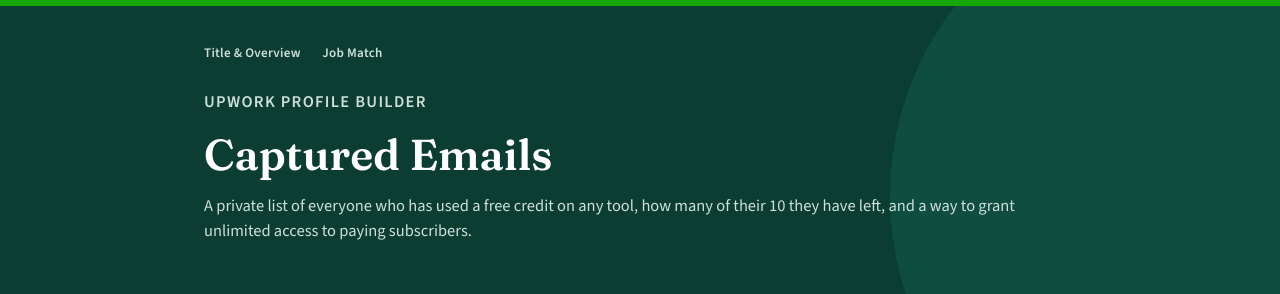
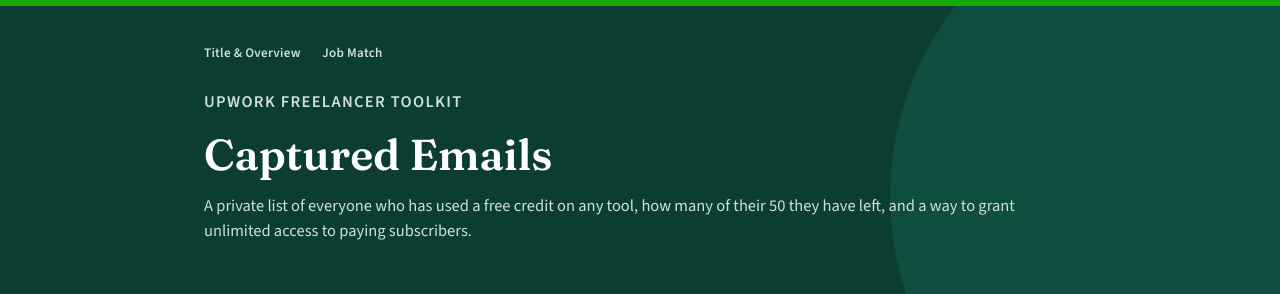
Before and after one commit to rey8788/profile-rewriter, a Next.js app: page /admin in a window 1280 px wide. Shown: the top 294 px of the page. Built offline with nearby package versions, Linux system fonts and the light colour scheme.

Commit message:
Update page.js

```diff
--- a/app/admin/page.js
+++ b/app/admin/page.js
@@ -1,4 +1,4 @@
-import { getAllSubscribers, FREE_CREDITS } from '../lib/credits';
+import { getAllSubscribers, getFreeCreditsLimit } from '../lib/credits';
 
 const thStyle = {
   textAlign: 'left',
@@ -25,10 +25,11 @@
   failed: 'Something went wrong saving that — please try again.',
 };
 
-const DONE_MESSAGES = {
-  grant: 'Unlimited access granted.',
-  revoke: 'Unlimited access revoked — back to the normal 10 free credits.',
-};
+function doneMessage(action, limit) {
+  if (action === 'grant') return 'Unlimited access granted.';
+  if (action === 'revoke') return `Unlimited access revoked — back to the normal ${limit} free credits.`;
+  return 'Saved.';
+}
 
 // Always fetch fresh — this list changes as people use the tools, and it's never
 // something we want a browser or CDN caching.
@@ -50,11 +51,11 @@
             <a href="/">Title &amp; Overview</a>
             <a href="/skills">Job Match</a>
           </nav>
-          <p className="eyebrow">Upwork Profile Builder</p>
+          <p className="eyebrow">Upwork Freelancer Toolkit</p>
           <h1>Captured Emails</h1>
           <p>
             A private list of everyone who has used a free credit on any tool, how many of
-            their 10 they have left, and a way to grant unlimited access to paying subscribers.
+            their {getFreeCreditsLimit()} they have left, and a way to grant unlimited access to paying subscribers.
           </p>
         </div>
       </section>
@@ -122,7 +123,7 @@
       )}
       {!errorCode && doneAction && (
         <div className="gaps" style={{ marginTop: '1rem' }}>
-          <p style={{ margin: 0 }}>{DONE_MESSAGES[doneAction] || 'Saved.'}</p>
+          <p style={{ margin: 0 }}>{doneMessage(doneAction, getFreeCreditsLimit())}</p>
         </div>
       )}
 
@@ -193,7 +194,7 @@
                 <tr key={row.email}>
                   <td style={tdStyle}>{row.email}</td>
                   <td style={tdStyle}>
-                    {row.paid ? '—' : `${row.used} of ${FREE_CREDITS}`}
+                    {row.paid ? '—' : `${row.used} of ${getFreeCreditsLimit()}`}
                   </td>
                   <td style={tdStyle}>
                     {row.paid ? (
```
